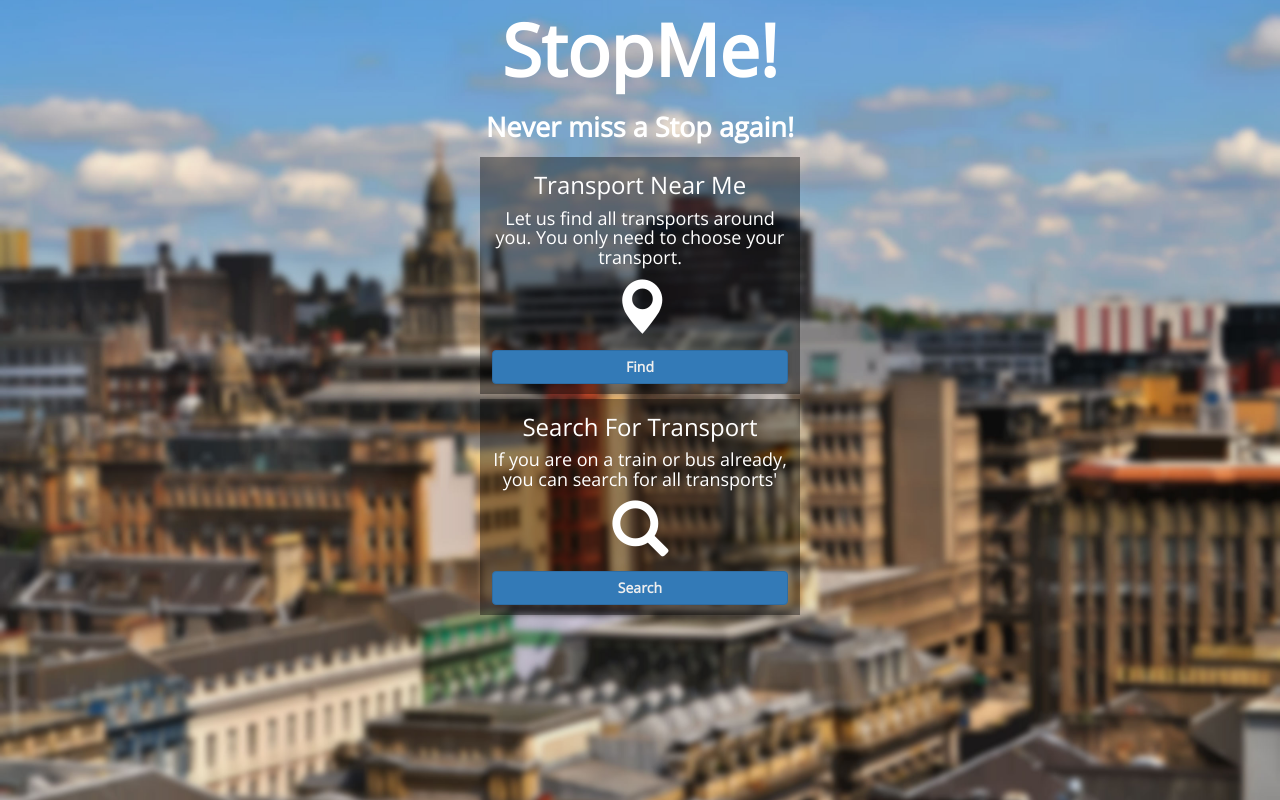
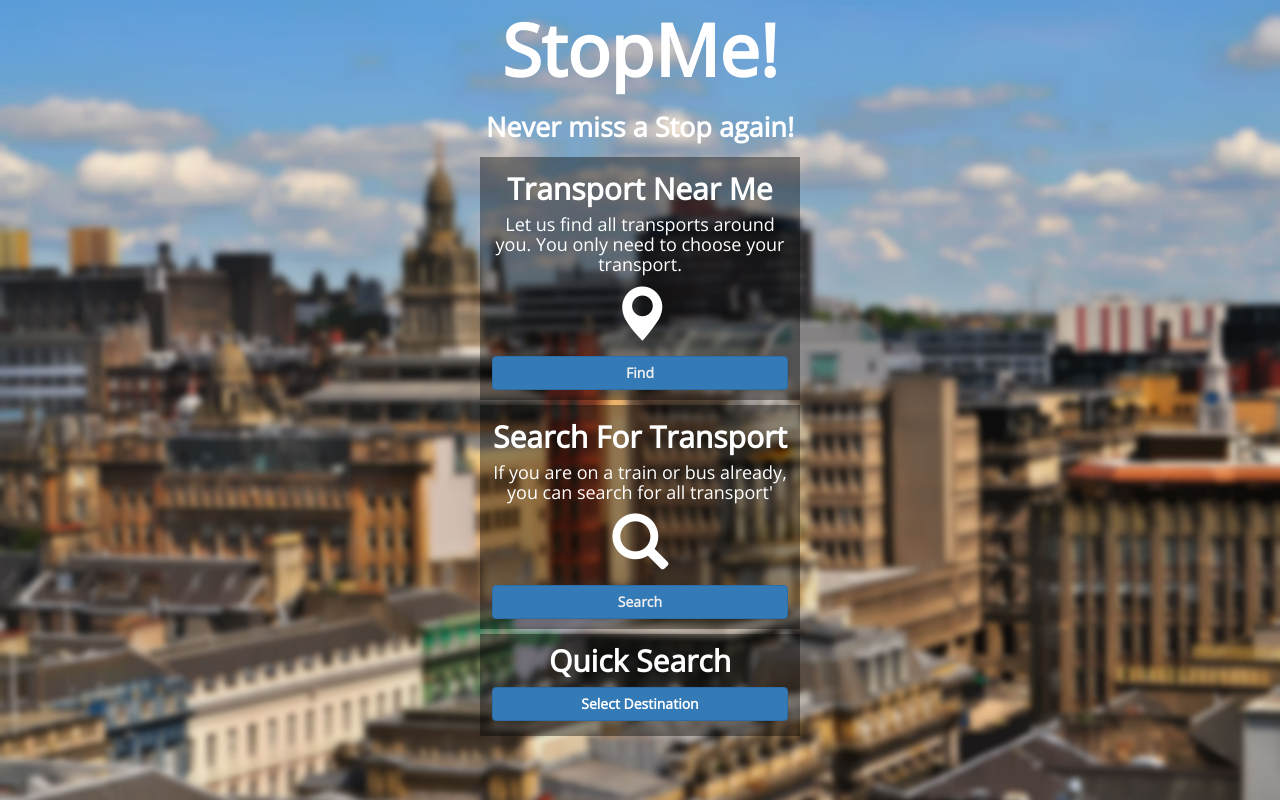
Before and after one commit to kadrouven/StopMe, a Django app: page / in a window 1280 px wide. Run offline with Django 3.2, Linux system fonts and the light colour scheme; data comes from the database, SQL or seed files in the repository; some libraries are stand-ins or nearby versions.

Commit message:
added quick search for all stations

```diff
--- a/StopMeProject/StopMe/views.py
+++ b/StopMeProject/StopMe/views.py
@@ -6,12 +6,8 @@ from StopMe.models import Station, Route, RouteStation
 def index(request):
     context = RequestContext(request)
     context_dict = {}
-    station = Station.objects.filter(lat__range=(55.868030,55.870230), type=" Train")
-    context_dict["station"] = station
-    route = Route.objects.all()
-    context_dict["route"] = route
-    routestations = RouteStation.objects.all()
-    context_dict["routestations"] = routestations
+    stations = Station.objects.all().order_by('stationName')
+    context_dict["stations"] = stations
     return render_to_response('StopMe/index.html', context_dict, context)
 
 def search(request):
@@ -23,19 +19,19 @@ def search(request):
 
     if request.POST.get("type", ""):
         context_dict["selected_type"] = request.POST.get("type", "")
-        origin = Station.objects.filter(type=(request.POST.get("type", "")))
+        origin = Station.objects.filter(type=(request.POST.get("type", ""))).order_by('stationName')
         context["origin"] = origin
         print "------", request.POST.get("type", "")
 
     if request.POST.get("origin", ""):
         context_dict["selected_origin"] = request.POST.get("origin", "")
-        route = RouteStation.objects.filter(station__stationName=request.POST.get("origin", ""))
+        route = RouteStation.objects.filter(station__stationName=request.POST.get("origin", "")).order_by('station__stationName')
         context_dict["route"] = route
 
     if request.POST.get("route", ""):
         context_dict["selected_route"] = request.POST.get("route", "")
         destination = RouteStation.objects.filter(route__destination__stationName=request.POST.get("route", ""))
-        context_dict["destination"] = destination
+        context_dict["destination"] = destination.order_by('station__stationName')
 
     return render_to_response('StopMe/search.html', context_dict, context)
 
--- a/StopMeProject/templates/StopMe/index.html
+++ b/StopMeProject/templates/StopMe/index.html
@@ -17,9 +17,9 @@
 	<div class="row">
 		<div class="block block-sm">
 			<div class="text-center">
-				<h3 style="margin-top:5px;">
+				<h2 style="margin-top:5px;">
 					Transport Near Me
-				</h3>
+				</h2>
 				<h4>
 					Let us find all transports around you. You only need to choose your transport.
 				</h4>
@@ -31,11 +31,11 @@
 		</div>
 		<div class="block block-sm">
 			<div class="text-center">
-				<h3 style="margin-top:5px;">
+				<h2 style="margin-top:5px;">
 					Search For Transport
-				</h3>
+				</h2>
 				<h4>
-					If you are on a train or bus already, you can search for all transports'
+					If you are on a train or bus already, you can search for all transport'
 				</h4>
 				<p>
 					<span class="glyphicon glyphicon-search" style="font-size:3em;" aria-hidden="true"></span>
@@ -43,7 +43,40 @@
 				<a class="btn btn-primary btn-block" href="/search">Search</a>
 			</div>
 		</div>
+
+		<div class="block block-sm">
+			<div class="text-center">
+				<h2 style="margin-top:0px;">Quick Search</h2>
+				<form action="/map.html" method="post">
+					{% csrf_token %}
+					<button type="button" style="margin-bottom:5px;" class="btn btn-primary btn-block" data-toggle="collapse" data-target="#demo3">Select Destination</button>
+					<div id="demo3" class="collapse">
+						<div style="overflow:scroll; height:200px;">
+							<div id="users3">
+								<input class="search" placeholder="Search" style="margin-bottom:5px;"/>
+								<ul class="list">
+									{% for station in stations %}
+										<li style="margin-bottom:5px; margin-left:-40px;">
+											<button class="btn btn-primary btn-block" name="destination" id="destination" value="{{ station.stationName }}"type="submit">{{ station.stationName }}</button>
+										</li>
+									{% endfor %}
+								</ul>
+
+								<script src="http://listjs.com/no-cdn/list.js"></script>
+								<script>
+								var options = {
+								valueNames: [ 'btn btn-primary btn-block' ]
+								};
+
+								var userList = new List('users3', options);
+								</script>
+							</div>
+						</div>
+					</div>
+				</form>
+			</div>
+		</div>
 	</div>
 </div>
-
+<script src="https://ajax.googleapis.com/ajax/libs/jquery/1.11.3/jquery.min.js"></script>
 {% endblock %}
```
